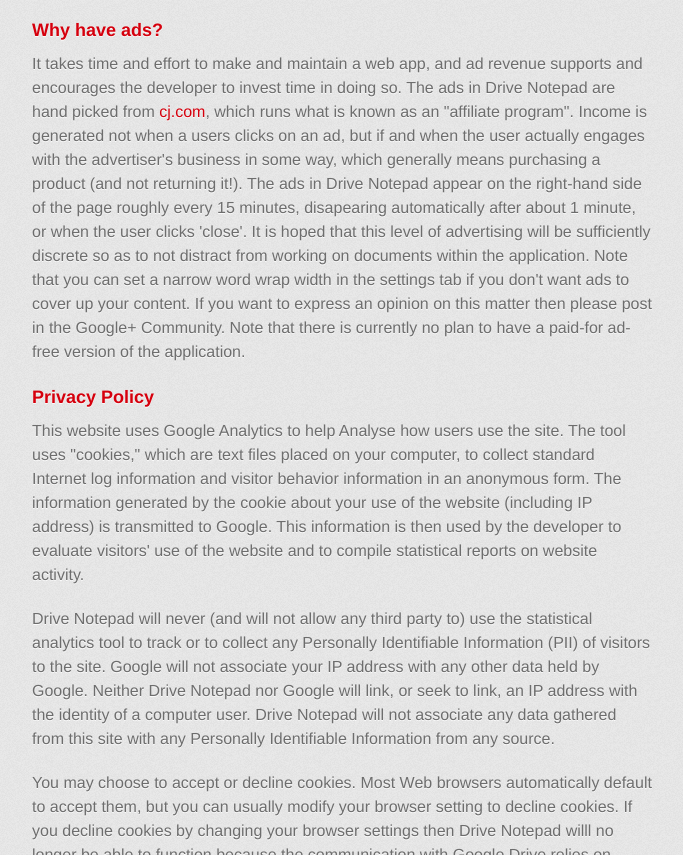
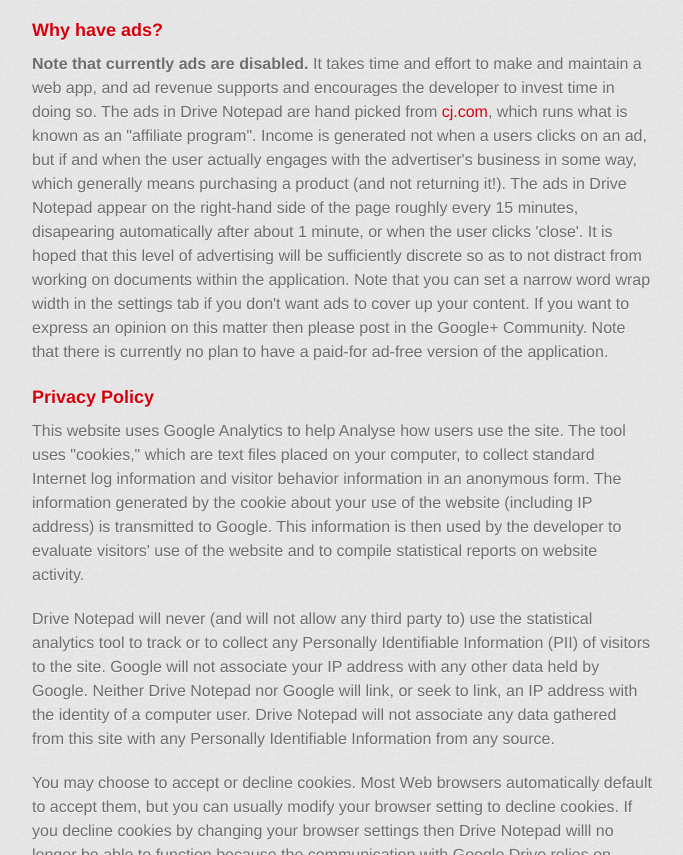
Before and after one commit to drivenotepad/drivenotepad.github.io, a plain HTML site: page index.html in a window 1280 px wide. Shown: the part 3884-4739 px from the top of the page, without its empty margins (298-981 px from the left). Drawn offline with Linux system fonts and the light colour scheme; a web font is replaced by a local one.

Commit message:
disable ads

```diff
--- a/index.html
+++ b/index.html
@@ -157,7 +157,7 @@ DM is not a specialist in security, but Drive Notepad is likely to be reasonably
 <p><b>Can I go back to a previous version of a file?</b> Yes. Yes, you can. Version control is very much part of Google Drive, and Drive Notepad in theory should never mess this up. See Google's help <a href="http://support.google.com/drive/bin/answer.py?hl=en&answer=2409045">here</a>. Drive Notepad now has a tool built in that lets you view the history of a file in an interactive way - click the history button in the file tab or use the shorcut ctrl-H. Be gentle with the history tool as it's still under development and may still have the odd bug (it won't mess up your file but it might not yet show you what you need)!</p>
 
 <h3><a id="ads" class="ads" href="#ads" name="ads" aria-hidden="true"><span aria-hidden="true" class="octicon octicon-link"></span></a>Why have ads?</h3>
-<p>It takes time and effort to make and maintain a web app, and ad revenue supports and encourages the developer to invest time in doing so.  The ads in Drive Notepad are hand picked from <a href="cj.com">cj.com</a>, which runs what is known as an "affiliate program".  Income is generated not when a users clicks on an ad, but if and when the user actually engages with the advertiser's business in some way, which generally means purchasing a product (and not returning it!).  The ads in Drive Notepad appear on the right-hand side of the page roughly every 15 minutes,  disapearing automatically after about 1 minute, or when the user clicks 'close'.  It is hoped that this level of advertising will be sufficiently discrete so as to not distract from working on documents within the application.  Note that you can set a narrow word wrap width in the settings tab if you don't want ads to cover up your content. If you want to express an opinion on this matter then please post in the Google+ Community. Note that there is currently no plan to have a paid-for ad-free version of the application.</p>
+<p><b>Note that currently ads are disabled.</b> It takes time and effort to make and maintain a web app, and ad revenue supports and encourages the developer to invest time in doing so.  The ads in Drive Notepad are hand picked from <a href="cj.com">cj.com</a>, which runs what is known as an "affiliate program".  Income is generated not when a users clicks on an ad, but if and when the user actually engages with the advertiser's business in some way, which generally means purchasing a product (and not returning it!).  The ads in Drive Notepad appear on the right-hand side of the page roughly every 15 minutes,  disapearing automatically after about 1 minute, or when the user clicks 'close'.  It is hoped that this level of advertising will be sufficiently discrete so as to not distract from working on documents within the application.  Note that you can set a narrow word wrap width in the settings tab if you don't want ads to cover up your content. If you want to express an opinion on this matter then please post in the Google+ Community. Note that there is currently no plan to have a paid-for ad-free version of the application.</p>
 
 
 <h3><a id="privacy" class="anchor" href="#privacy" name="privacy" aria-hidden="true"><span aria-hidden="true" class="octicon octicon-link"></span></a>Privacy Policy</h3>
```
